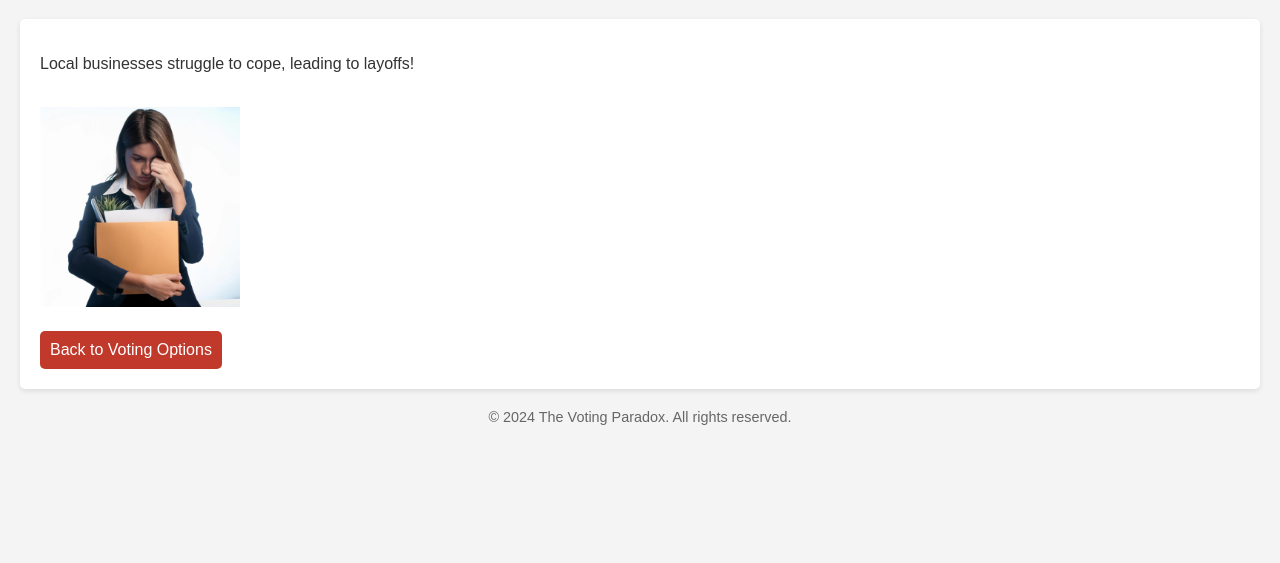
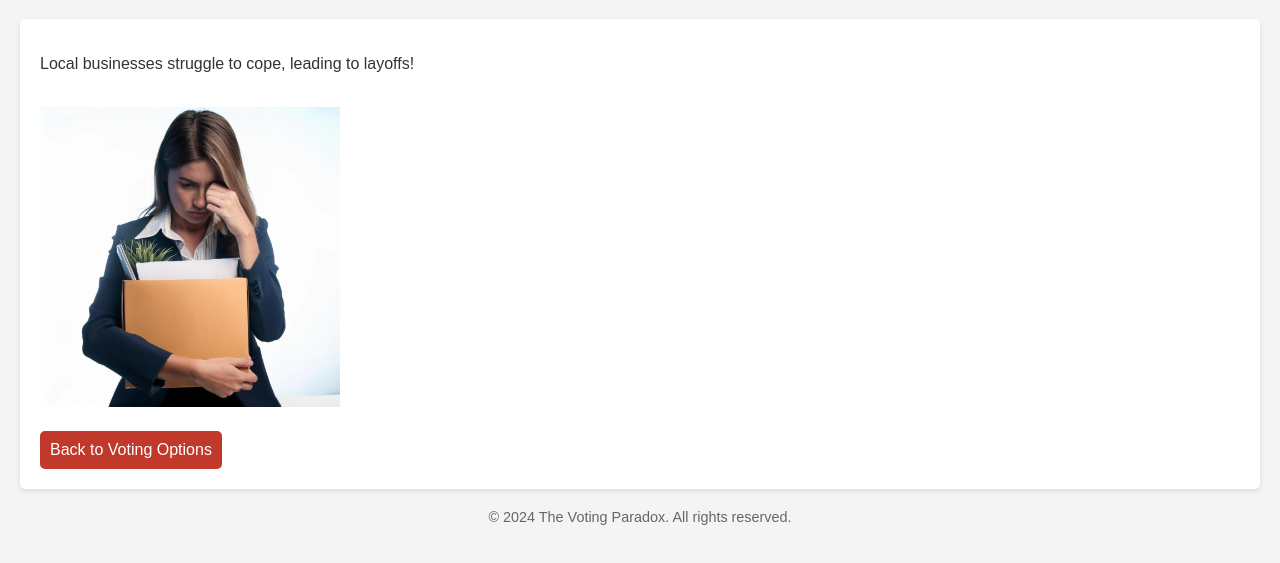
Before and after one commit to KhaAiden/VotingParadox.github.io, a plain HTML site: page page5.html in a window 1280 px wide. Shown: the part 61-624 px from the top of the page. Drawn offline with Linux system fonts and the light colour scheme.

Commit message:
Update page5.html

```diff
--- a/page5.html
+++ b/page5.html
@@ -46,7 +46,7 @@
     <section>
         <p>Local businesses struggle to cope, leading to layoffs!</p>
 		<br>
-		<img src="employee.jpeg" alt="employee" style="width:200px;height:200px;">
+		<img src="employee.jpeg" alt="employee" style="width:300px;height:300px;">
 		<br>
         <a href="index.html">Back to Voting Options</a>
     </section>
```
